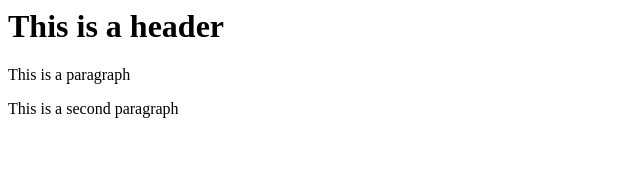
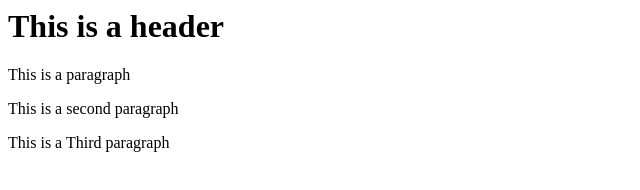
Before and after one commit to Alhec/git-test, a website: page index.html in a window 1280 px wide. Shown: the whole page, without its empty margins (0-640 px from the left). Drawn offline with Linux system fonts and the light colour scheme.

Commit message:
fourth commit

```diff
--- a/index.html
+++ b/index.html
@@ -5,5 +5,6 @@
         <h1>This is a header</h1>
         <p>This is a paragraph</p>
         <p>This is a second paragraph</p>
+        <p>This is a Third paragraph</p>
     </body>
 </html>
```
Also changed, not shown: package.json (added, +21 -0 lines), 1 other file.
